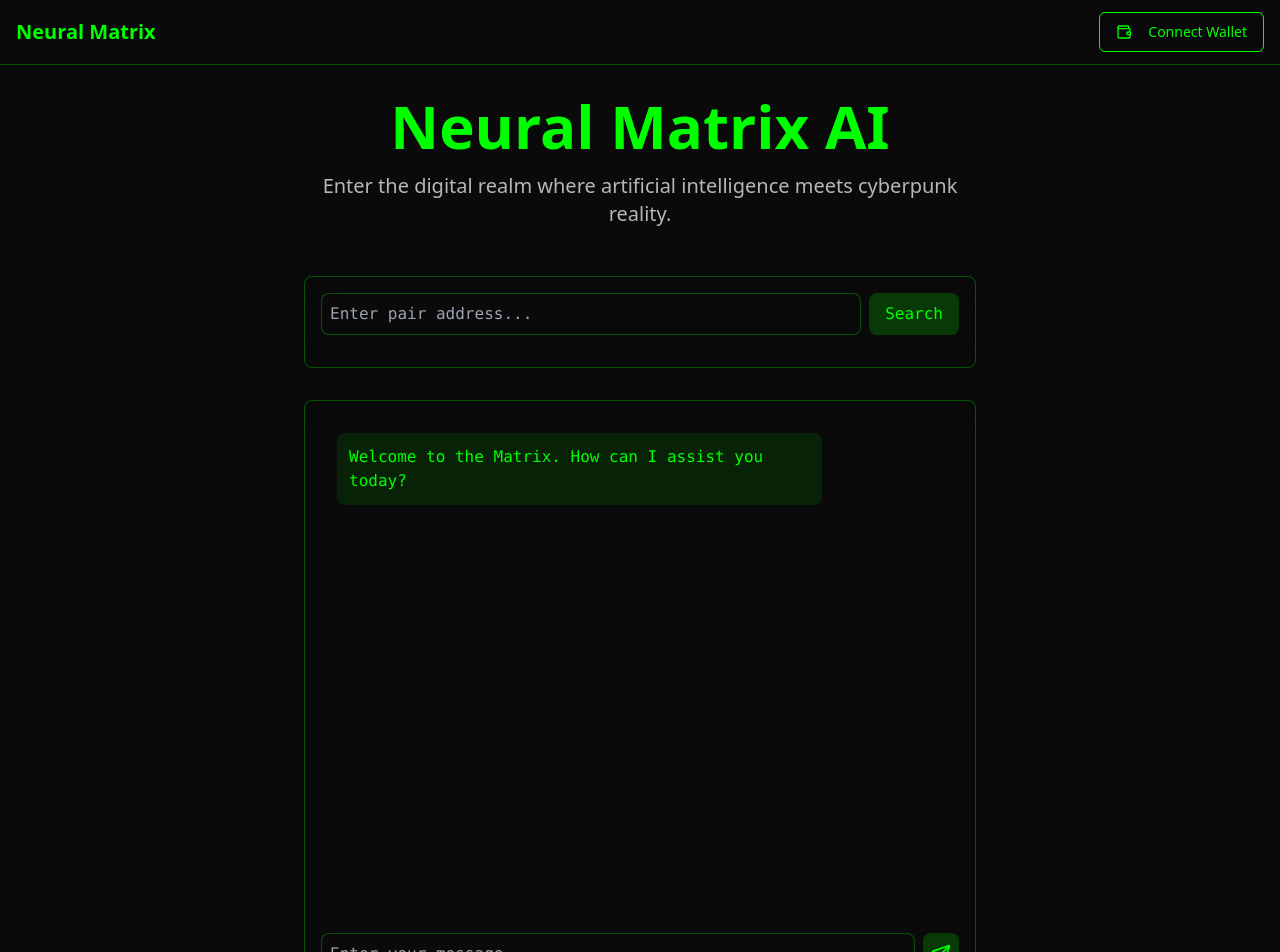
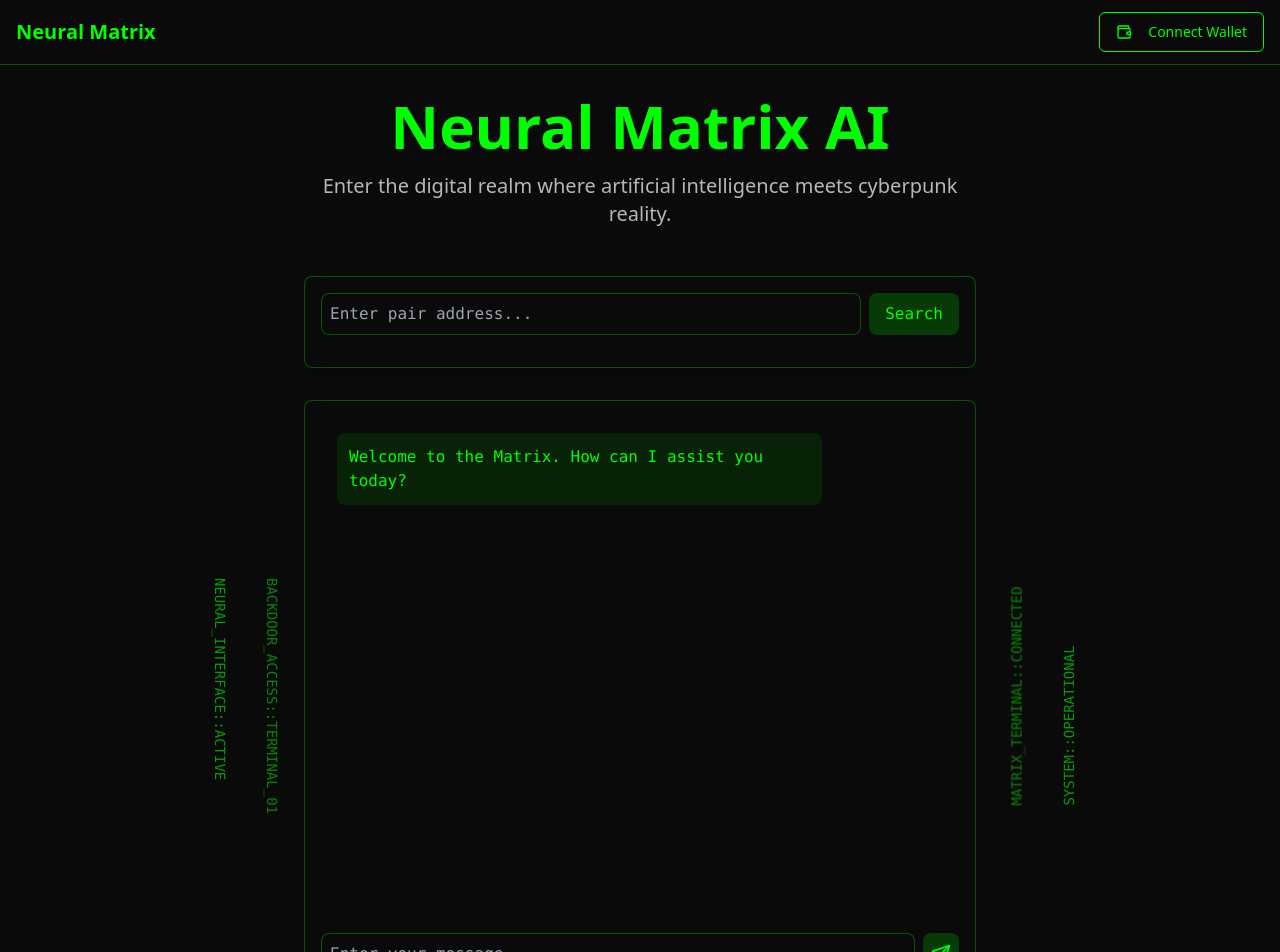
Before and after one commit to Purgerr/matrix-mind-assistant, a React (Vite) app: page / in a window 1280 px wide. Shown: the top 952 px of the page. Built offline with nearby package versions, Linux system fonts and the light colour scheme.

Commit message:
Add backdoor terminal labels to chatbox
Implemented labels "backdoor" on the left and "terminal" on the right side of the chat interface to enhance user experience.
[skip gpt_engineer]

```diff
--- a/src/components/ChatInterface.tsx
+++ b/src/components/ChatInterface.tsx
@@ -24,7 +24,29 @@ const ChatInterface = () => {
   };
 
   return (
-    <div className="w-full max-w-2xl mx-auto p-4 bg-matrix-dark/80 backdrop-blur-lg rounded-lg border border-matrix-primary/30 shadow-lg animate-fade-in">
+    <div className="relative w-full max-w-2xl mx-auto">
+      {/* Left side terminal text */}
+      <div className="absolute -left-44 top-1/2 -translate-y-1/2 transform rotate-90 space-y-8">
+        <div className="text-matrix-primary/60 font-mono text-sm animate-pulse">
+          BACKDOOR_ACCESS::TERMINAL_01
+        </div>
+        <div className="text-matrix-primary/60 font-mono text-sm">
+          NEURAL_INTERFACE::ACTIVE
+        </div>
+      </div>
+
+      {/* Right side terminal text */}
+      <div className="absolute -right-44 top-1/2 -translate-y-1/2 transform -rotate-90 space-y-8">
+        <div className="text-matrix-primary/60 font-mono text-sm animate-pulse">
+          MATRIX_TERMINAL::CONNECTED
+        </div>
+        <div className="text-matrix-primary/60 font-mono text-sm">
+          SYSTEM::OPERATIONAL
+        </div>
+      </div>
+
+      {/* Main chat interface */}
+      <div className="w-full p-4 bg-matrix-dark/80 backdrop-blur-lg rounded-lg border border-matrix-primary/30 shadow-lg animate-fade-in">
         <div className="h-[500px] overflow-y-auto mb-4 p-4 space-y-4">
           {messages.map((message, index) => (
             <div
@@ -59,6 +81,7 @@ const ChatInterface = () => {
           </button>
         </form>
       </div>
+    </div>
   );
 };
 
```
Lines whose indentation alone changed are shown as unchanged.
